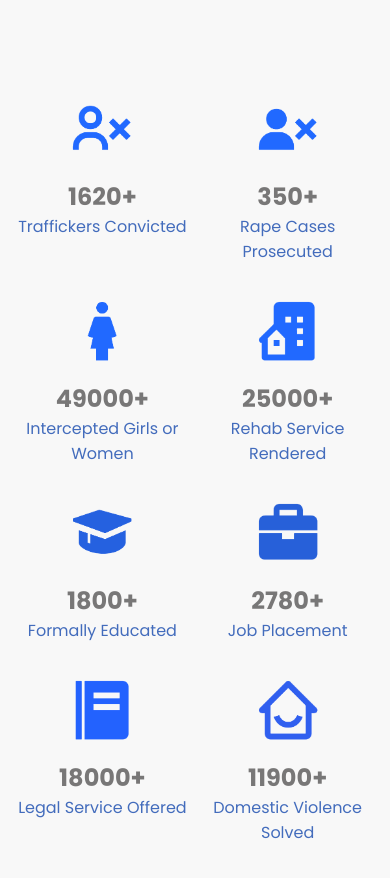
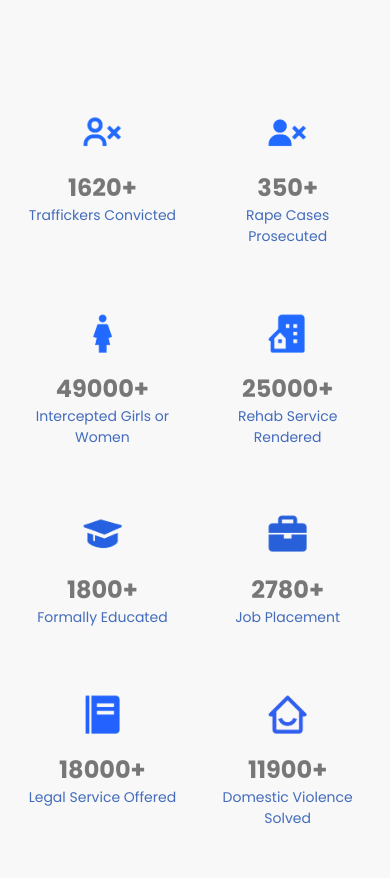
Before and after one commit to techsetu/maitinepal-home-page, a plain HTML site: page index.html in a window 390 px wide. Shown: the part 1111-1989 px from the top of the page. Drawn offline with Linux system fonts and the light colour scheme.

Commit message:
Updated stats css for mobile

```diff
--- a/css/style.css
+++ b/css/style.css
@@ -364,6 +364,13 @@ footer p {
   .stats .stats-content .stat-item {
     width: 50%;
     margin-bottom: 2rem;
+    padding: 1rem;
+  }
+  .stats .stats-content .stat-item img {
+    height: 45px;
+  }
+  .stats .stats-content .stat-item p {
+    font-size: 14px;
   }
   .content-vertical-gap {
     margin: 0;
@@ -400,6 +407,4 @@ footer p {
   .projects .project-content .project-item:last-child {
     margin-bottom: 0;
   }
-
-
 }
```
